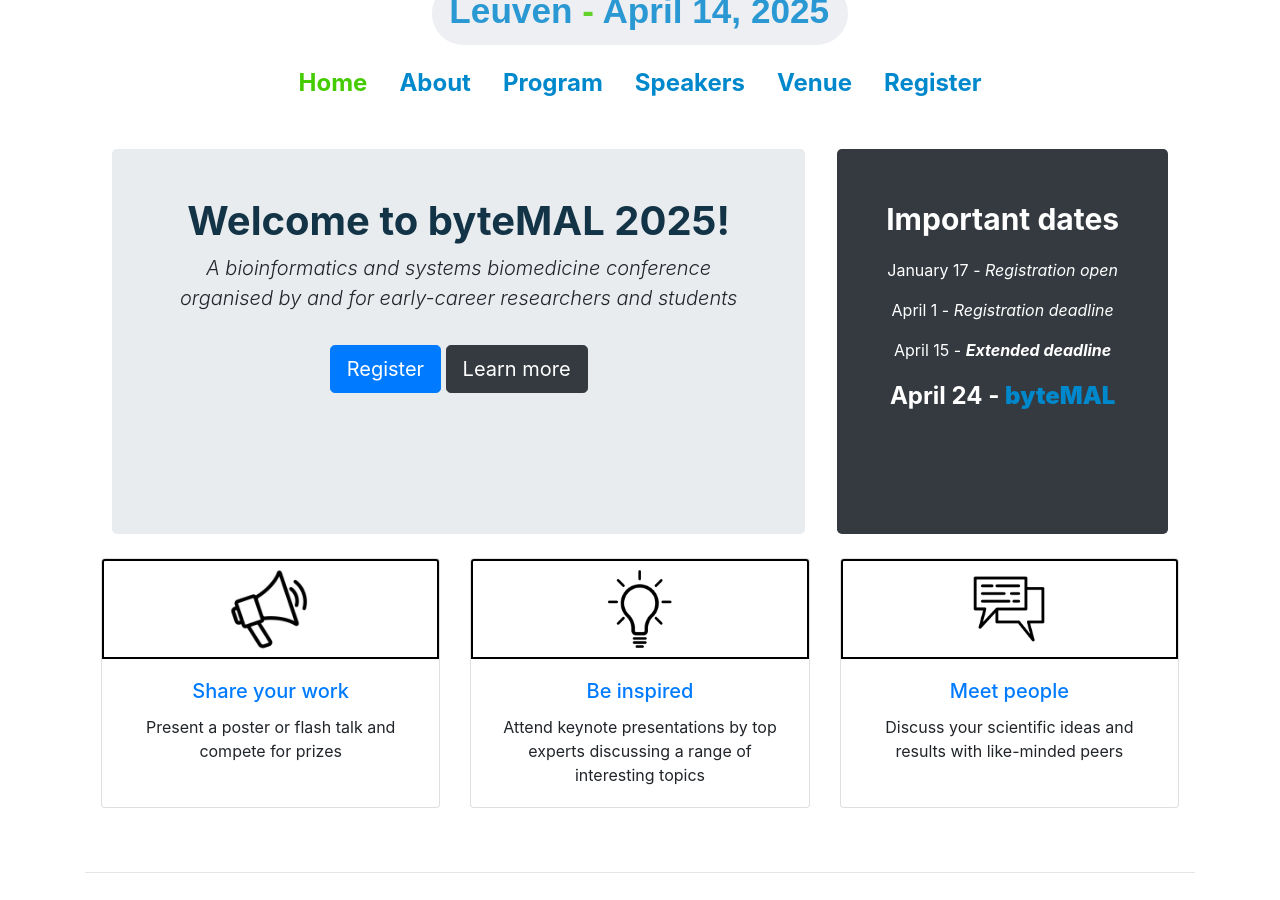
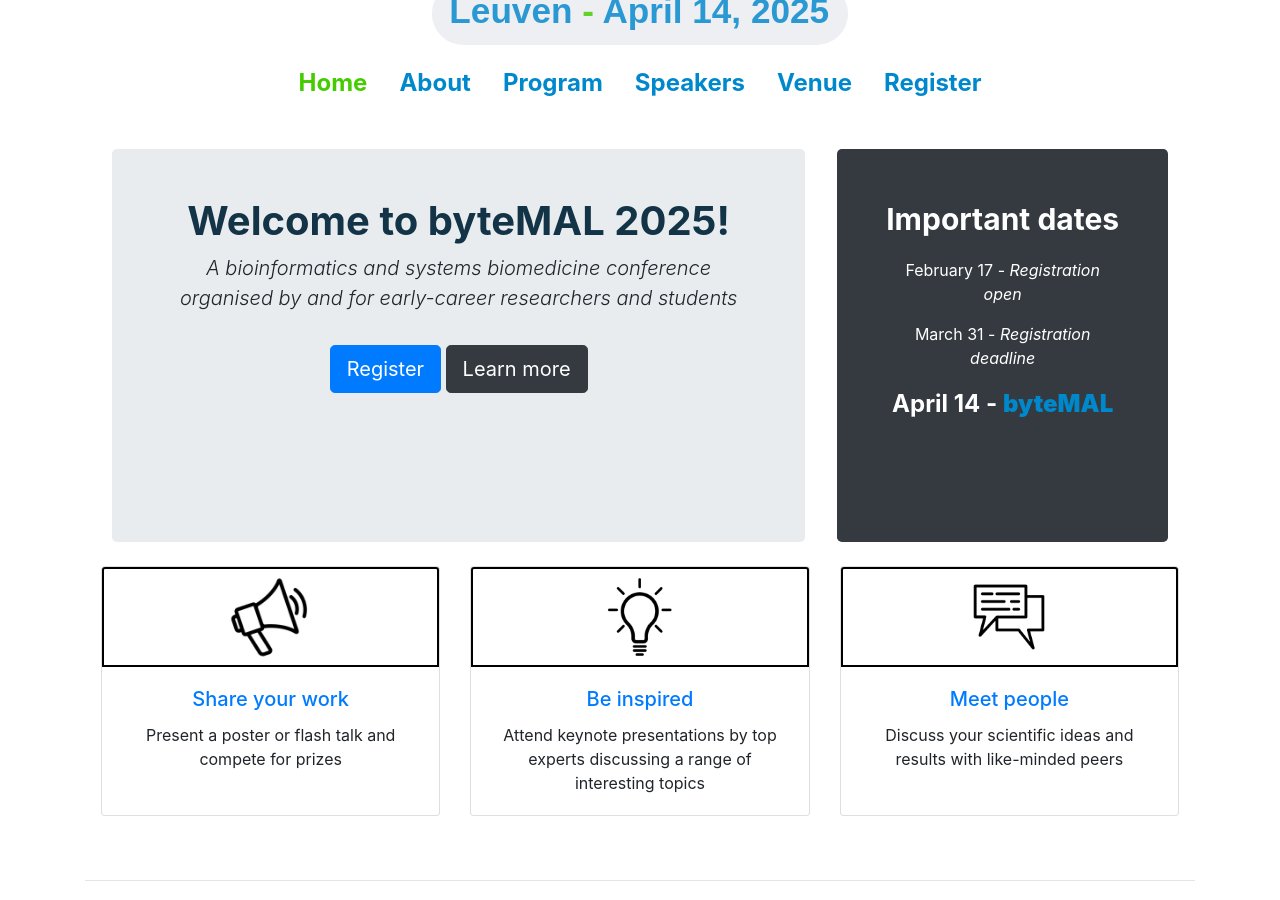
Before and after one commit to bytemal/bytemal-2025, a Jekyll site: the page built from index.html, in a window 1280 px wide and 900 px high, scrolled down 368 px. Built offline with Jekyll 4.4.1, drawn with Linux system fonts in a browser that asks for light colours; nearby versions of some CDN libraries.

Commit message:
updated important dates

```diff
--- a/index.html
+++ b/index.html
@@ -17,10 +17,10 @@ image: /images/byteMAL_icon.png
 	<div class="col-sm-4 px-3"">
 	  <div class="jumbotron p-5 bg-dark text-white h-100" style="text-align: center">
 		  <p style="font-size: 30px"><b>Important dates</b></p>
-		  <p style="font-size: 16px"> January 17 - <i>Registration open</i> </p>
-		  <p style="font-size: 16px"> April 1 - <i>Registration deadline</i> </p>
-		  <p style="font-size: 16px"> April 15 - <i><b>Extended deadline</b></i> </p>
-		  <p style="font-size: 24px"> <b>April 24 - <b style="color: #0088CC">byteMAL</b></b></p>
+		  <p style="font-size: 16px"> February 17 - <i>Registration open</i> </p>
+		  <p style="font-size: 16px"> March 31 - <i>Registration deadline</i> </p>
+		  <!--<p style="font-size: 16px"> April 7 - <i><b>Extended deadline</b></i> </p>-->
+		  <p style="font-size: 24px"> <b>April 14 - <b style="color: #0088CC">byteMAL</b></b></p>
 		  <br>
 	  </div>
   </div>
```
